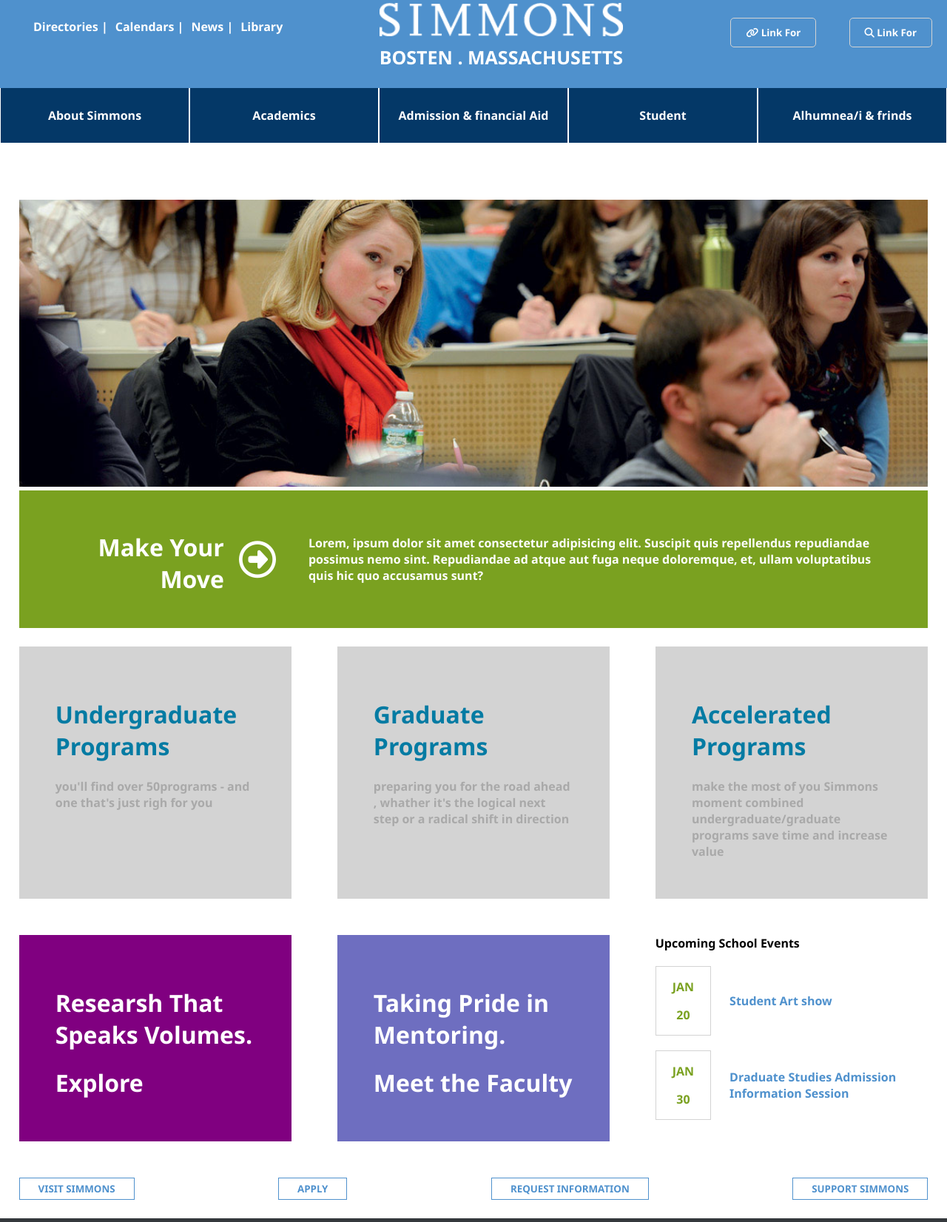
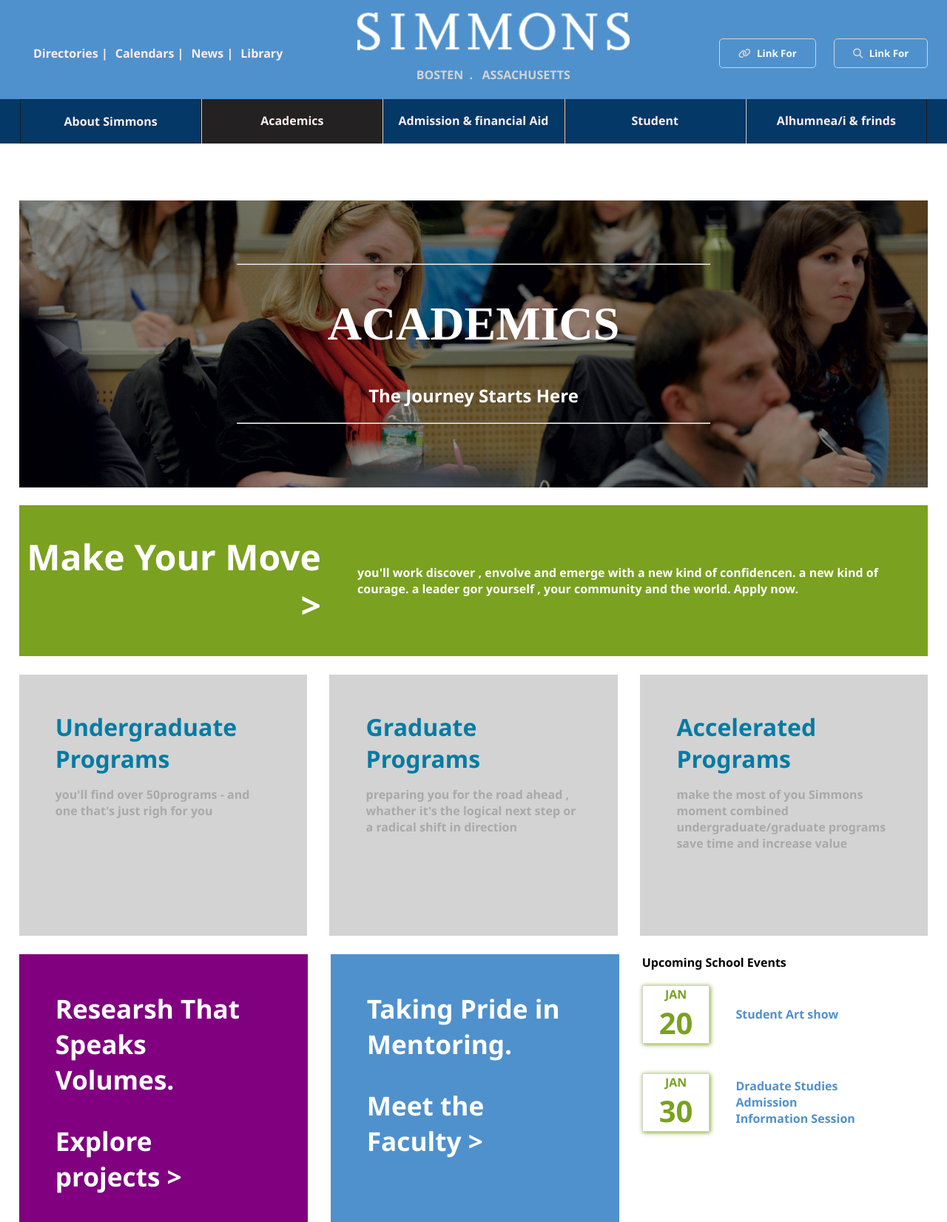
Before and after one commit to Mohammed-k77/bootcamp-6-exercise-1, a plain HTML site: page pages/ex8.html in a window 1280 px wide. Shown: the part 9-1661 px from the top of the page at 74% size. Drawn offline with Linux system fonts and the light colour scheme.

Commit message:
Complete Ex8

```diff
--- /dev/null
+++ b/assets/css/ex8.css
@@ -0,0 +1,398 @@
+@font-face {
+    font-family: 'mukta';
+    src: url(../font/Mukta-Regular.ttf);
+}
+
+
+/* General*/
+
+*{
+    font-family:'Segoe UI', Tahoma, Geneva, Verdana, sans-serif ;
+    font-weight: bold;
+}
+
+body{
+    margin: 0;
+}
+
+.continer{
+    margin: 0 ;
+}
+
+/*Start Header*/
+
+.header{
+    background-color: #4f91cd;
+    color: white;
+    padding: 2% 0 0.5% 0;
+    align-items: center;
+    display: flex;
+    justify-content: space-between;
+    width: 100%;
+    flex-wrap: wrap;
+    text-align: center;
+}
+
+.quickNav ul{
+    flex-basis: 200;
+    flex-wrap: 1;
+    display: flex;
+    list-style: none;
+}
+
+.quickNav ul li{
+    margin: 5px;
+}
+
+.quickNav ul li a{
+    text-decoration: none;
+    color: #ffeded;
+}
+
+.quickNav ul li a:hover{
+    color: white;
+}
+
+.branding{
+    flex-basis: 200;
+    flex-wrap: 1;
+}
+
+.branding pre{
+    text-transform: uppercase;
+    color: lightgray;
+}
+
+.branding img{
+    width: 100%;
+    height: 6.5vh;
+    filter: grayscale(1);
+}
+
+.utilities{
+    flex-basis: 200;
+    margin: 0 2% 0 2%;
+    flex-wrap: 1;
+}
+
+.btnLink , .btnSearsh{
+    border: 1px solid lightgrey;
+    padding: 10px 25px;
+    color: white;
+    border-radius: 5px;
+    background-color: transparent;
+    cursor: pointer;
+    transition: border 0.5s ease;
+}
+
+.btnLink{
+    margin-right: 10px;
+}
+
+.btnSearsh{
+    margin-left:10px ;
+}
+
+.btnLink:hover , .btnSearsh:hover{
+    border: 1px solid white;
+}
+
+.btnLink:hover .btnIcon, .btnSearsh:hover .btnIcon{
+    color: white;
+}
+
+.btnLink p, .btnSearsh p{
+    display: inline;
+}
+
+.btnIcon{
+    color: lightgray;
+    margin-right: 5px;
+    transform: color 0.5s ease;
+}
+
+/*End Header*/
+
+/* Start Main Navigation*/
+
+.mainNavigation{
+    display: flex;
+    justify-content: center;
+    flex-wrap: wrap;
+    background-color: #043867;
+    color: white;
+    font-weight: bold;
+}
+
+.aboutSimmons, .academics, .admission, .student, .alhumnea {
+    padding: 2px 0;
+    text-align: center;
+    color: #ffeded;
+    border-left: 1px solid lightgray;
+    border-right: 1px solid #211d1d;
+    cursor: pointer;
+    width: 19%;
+    transition: background-color 1s ease, color 1s ease;
+}
+
+.aboutSimmons:hover , .academics:hover , .admission:hover , .student:hover , .alhumnea:hover{
+    background-color: #211d1d;
+    color: white;
+}
+
+/* End Main Navigation*/
+
+/* Start Main Content*/
+
+.mainContent{
+    padding: 6% 2% 0 2%;
+}
+
+/* hero *******************  */
+
+.hero{
+    display: flex;
+    align-items: center;
+    justify-content: center;
+}
+
+.heroTextContiner{
+    text-align: center;
+    color: white;
+    flex-direction: column;
+    position: absolute;
+    width: 50%;
+}
+
+.heroTextContiner h1{
+    font-size: 4rem;
+}
+
+.hero img{
+    width: 100%;
+    position: relative;
+    z-index: -1;
+    filter: brightness(0.6);
+}
+
+/* solgan ************** */
+
+.solgan{
+    background-color: #7aa120;
+    color: white;
+    margin: 2% 0;
+    display: flex;
+    align-items: center
+}
+
+.smallText{
+    padding: 4%;
+}
+
+.smallText p{
+    margin: 0;
+}
+
+.largeText {
+    width: 60%;
+    margin: 0;
+    padding: 3% 0 3% 0;
+}
+
+.largeText h1{
+    margin: 0;
+    font-size: 3rem;
+    text-align: right;
+}
+
+/* calloutBlocks ******************** */
+
+.calloutBlocks{
+
+}
+
+.firstLine{
+    display: flex;
+    justify-content: space-between;
+    flex-wrap: wrap;
+    margin: 2% 0 0 0;
+}
+
+.undergraduateBlock , .graduateBlock , .accelerateBlock{
+    background-color: lightgray;
+    margin: 0;
+    padding: 4% 4% 8% 4%;
+    width: 22%;
+    display: flex;
+    flex-direction: column;
+    flex-grow: 1;
+    flex-basis: 200px;
+}
+
+.graduateBlock{
+    margin: 0 2.5%;
+}
+
+.undergraduateBlock h1 , .graduateBlock h1, .accelerateBlock h1{
+    color:rgb(4, 123, 163);
+    margin: 0;
+}
+
+.undergraduateBlock p, .graduateBlock p, .accelerateBlock p{
+    color: darkgray;
+}
+
+.secondLine{
+    display: flex;
+    justify-content: space-between;
+    color: white;
+    flex-wrap: wrap;
+    margin: 2% 0 0 0;
+}
+
+.explorBlock{
+    background-color: purple;
+    padding: 4% 4% 4% 4%;
+    flex-direction: column;
+    display: flex;
+    flex-grow: 1;
+    flex-basis: 200px;
+}
+
+.mentoringBlock{
+    background-color:#4f91cd;
+    padding: 4% 4% 4% 4%;
+    flex-direction: column;
+    display: flex;
+    flex-grow: 1;
+    flex-basis: 200px;
+    margin: 0 2.5%;
+}
+
+.explorBlock h1 , .mentoringBlock h1{
+    font-size: 2.2rem;
+    margin: 0;
+}
+
+.eventsBlock{
+    display: flex;
+    flex-grow: 1;
+    flex-basis: 200px;
+    flex-direction: column;
+    padding: 0% 7.7% 0% 0%;
+    height: 33vh;
+}
+
+.eventsBlock p{
+    margin: 0;
+    color: black;
+}
+
+.stuArtShow , .draduateStudies{
+    display: flex;
+    margin: 20px 0px;
+    align-items: center;
+}
+
+.eventsBlock .date{
+    margin: 0 35px 0 0;
+    text-align: center;
+    color: #7aa120;
+    border: 1px solid lightgray;
+    padding: 0px 22px;
+    box-shadow: 1px 1px 6px;
+}
+
+.eventsBlock .date p{
+    color: #7aa120;
+}
+
+.text p{
+    margin: 0;
+    color: #4f91cd;
+}
+
+/* Navigation Buttons ************** */
+
+.navigationButtons{
+    display: flex;
+    justify-content: space-between;
+    padding: 2% 0 2% 0%;
+}
+
+.btn{
+    color: #4f91cd;
+    padding: 12px 25px;
+    background-color: transparent;
+    border: 1px solid #4f91cd;
+    width: 23.6%;
+    text-transform: uppercase;
+    cursor: pointer;
+    transition: border 0.5s ease;
+}
+
+.btn:hover{
+    color: #2566a1;
+    border: 1px solid #2566a1;
+}
+
+/* End Main content */
+
+/* Start Footer */
+
+.footer{
+    padding: 2%;
+    color: white;
+    background-color: #34383c;
+}
+
+.footer .footerNavigation{
+    display: flex;
+    flex-wrap: wrap;
+    justify-content: space-around;
+}
+
+.footer .footerNavigation .col1,
+.footer .footerNavigation .col2,
+.footer .footerNavigation .col3,
+.footer .footerNavigation .col4{
+    flex-wrap: 1;
+    flex-basis: 200;
+}
+
+.footer ul{
+    list-style: none;
+    padding: 0;
+}
+
+.footer ul li a{
+    color: darkgray;
+    text-decoration: none;
+    cursor: pointer;
+    display: block;
+    margin: 2% 0 0 0;
+}
+
+.footer ul li h3 a{
+    color: white;
+    text-decoration: none;
+    cursor: pointer;
+    display: block;
+    margin: 2% 0 0 0;
+}
+
+.footer ul li a:hover{
+    color: white;
+}
+
+.footer .copyright{
+    margin: 8% 0 20% 0;
+    color: white;
+    text-align: center;
+}
+
+.footer .copyright hr{
+    color: white;
+}
+
+/* End Footer */
--- a/pages/ex8.html
+++ b/pages/ex8.html
@@ -3,336 +3,109 @@
 <head>
     <meta charset="UTF-8">
     <meta name="viewport" content="width=device-width, initial-scale=1.0">
-    <link rel="stylesheet" href="/assets/lib/fontawesome-v6.4.2/css/all.css">
+    <link rel="stylesheet" href="../assets/lib/fontawesome-v6.4.2/css/all.css">
+    <link rel="stylesheet" href="../assets/css/ex8.css">
 
     <title>Document</title>
-    <style>
-        @font-face {
-            font-family: 'mukta';
-            src: url(/assets/font/Mukta-Regular.ttf);
-        }
-        *{
-            font-family:'Segoe UI', Tahoma, Geneva, Verdana, sans-serif ;
-            font-weight: bold;
-        }
-
-        body{
-            margin: 0;
-        }
-
-        .continer{
-            margin: 0 ;
-        }
-
-        .headerSection{
-            background-color: #4f91cd;
-            color: white;
-            padding: 1% 0;
-            display: flex;
-            justify-content: space-between;
-            width: 100%;
-            text-align: center;
-        }
-
-        .headerSection ul{
-            display: flex;
-            list-style: none;
-        }
-
-        .headerSection ul li{
-            margin: 5px;
-        }
-
-        .headerSection ul li a{
-            text-decoration: none;
-            color: white;
-        }
-
-        .logoContiner h2 , .logoContiner p{
-            text-transform: uppercase;
-            font-size: 25px;
-            margin: 5px 0 12px 0;
-        }
-
-        .logoContiner img{
-            width: 100%;
-        }
-
-        .btnLink , .btnSearsh{
-            border: 1px solid lightgrey;
-            padding: 10px 20px;
-            color: white;
-            margin: 20px;
-            border-radius: 5px;
-            background-color: transparent;
-            cursor: pointer;
-        }
-        .btnLink p, .btnSearsh p{
-            display: inline;
-        }
-
-        .linksSection{
-            display: flex;
-            justify-content: space-around;
-            background-color: #043867;
-            color: white;
-            font-weight: bold;
-        }
-
-        .aboutSimmons , .academics , .admission , .student , .alhumnea{
-            padding: 10px 20px;
-            text-align: center;
-            border-left: 1px solid white;
-            border-right: 1px solid white;
-            width: 17%;
-        }
-
-        .content{
-            padding: 6% 2% 0 2%;
-        }
-
-        .lindingphoto{
-
-        }
-
-        .lindingphoto img{
-            width: 100%;
-        }
-
-        .makeYourMove{
-            background-color: #7aa120;
-            color: white;
-            display: flex;
-            align-items: center;
-        }
-
-        .smallText p{
-            padding: 5%;
-        }
-
-        .largeText {
-            width: 37%;
-            padding: 10px 20px 0 50px
-        }
-
-        .largeText h1{
-            margin: 0;
-            text-align: right;
-        }
-
-        .arrowIcon{
-            font-size: 50px;
-
-        }
-
-        .firstLine{
-            display: flex;
-            justify-content: space-between;
-        }
-
-        .undeg , .graduate , .accele{
-            background-color: lightgray;
-            margin: 2% 0%;
-            padding: 4% 4% 3% 4%;
-            width: 22%;
-        }
-
-        .undeg h1 , .graduate h1, .accele h1{
-            color:rgb(4, 123, 163);
-        }
-
-        .undeg p, .graduate p, .accele p{
-            color: darkgray;
-        }
-
-        .secondLine{
-            display: flex;
-            justify-content: space-between;
-            color: white;
-        }
-
-        .researsh{
-            background-color: purple;
-            margin: 2% 0%;
-            padding: 4% 4% 3% 4%;
-            width: 22%;
-        }
-
-        .taking{
-            background-color: rgb(110, 110, 192);
-            margin: 2% 0%;
-            padding: 4% 4% 3% 4%;
-            width: 22%;
-        }
-
-        .uucompon{
-            margin: 2% 0%;
-            width: 30%;
-        }
-
-        .stuArtShow , .graduateStu{
-            display: flex;
-            margin: 20px 0px;
-            align-items: center;
-        }
-
-        .date{
-            margin: 0 25px 0 0;
-            color: #7aa120;
-            text-align: center;
-            border: 1px solid lightgray;
-            padding: 0 22px;
-        }
-
-        .somrbtn{
-            display: flex;
-            justify-content: space-between;
-            padding: 2% 0 2% 0%;
-        }
-
-        .btn{
-            color: #4f91cd;
-            padding: 5px 25px;
-            background-color: transparent;
-            border: 1px solid #4f91cd;
-            text-transform: uppercase;
-        }
-
-        .footer{
-            padding: 2%;
-            color: white;
-            background-color: #34383c;
-        }
-
-        .footer .interestingLinks{
-            display: flex;
-            justify-content: space-around;
-        }
-
-        .footer ul{
-            list-style: none;
-            padding: 0;
-        }
-
-        .footer ul li a{
-            color: darkgray;
-            text-decoration: none;
-            cursor: pointer;
-            display: block;
-            margin: 2% 0 0 0;
-        }
-
-        .footer ul li h3 a{
-            color: white;
-            text-decoration: none;
-            cursor: pointer;
-            display: block;
-            margin: 2% 0 0 0;
-        }
-
-        .footer ul li a:hover{
-            color: white;
-        }
-
-        .footer .copyRighSection{
-            margin: 8% 0 20% 0;
-            color: white;
-            text-align: center;
-        }
-
-        .footer .copyRighSection hr{
-            color: white;
-        }
-
-    </style>
 </head>
 <body>
     <div class="continer">
-        <div class="headerSection">
+        <div class="header">
+            <div class="quickNav">
                 <ul>
                     <li><a href="#">Directories |</a></li>
                     <li><a href="#">Calendars |</a></li>
                     <li><a href="#">News |</a></li>
                     <li><a href="#">Library </a></li>
                 </ul>
-            <div class="logoContiner">
+            </div>
+            <div class="branding">
                 <img src="../assets/img/4.png"  alt="Loading">
-                <p>Bosten . massachusetts</p>
+                <pre>Bosten  .   assachusetts</pre>
             </div>
-            <div class="rightbuttns">
+            <div class="utilities">
                 <button class="btnLink">
-                    <i class="fa fas fa-link"></i>
+                    <i class="fa fas fa-link btnIcon"></i>
                     <p>Link For</p>
                 </button>
                 <button class="btnSearsh">
-                    <i class="fa fas fa-search"></i>
+                    <i class="fa fas fa-search btnIcon"></i>
                     <p>Link For</p>
                 </button>
             </div>
         </div>
-        <div class="linksSection">
-            <div class="aboutSimmons"><p>About Simmons</p></div>
-            <div class="academics"><p>Academics</p></div>
+        <div class="mainNavigation">
+            <div class="aboutSimmons" style="border: 1px solid #211d1d;"><p>About Simmons</p></div>
+            <div class="academics" style="background-color: #232121;"><p>Academics</p></div>
             <div class="admission"><p>Admission & financial Aid</p></div>
             <div class="student"><p>Student</p></div>
             <div class="alhumnea"><p>Alhumnea/i & frinds</p></div>
 
         </div>
-        <div class="content">
-            <div class="lindingphoto">
+        <div class="mainContent">
+            <div class="hero">
                 <img src="../assets/img/5.jpg" alt="Loading">
+                <div class="heroTextContiner">
+                    <hr>
+                    <h1 style="font-family: none;">ACADEMICS</h1>
+                    <h2>The Journey Starts Here</h2>
+                    <hr>
                 </div>
-            <div class="makeYourMove">
-                <div class="largeText"><h1>Make Your Move</h1></div>
-                <div class="icon"><i class="fa far far fa-arrow-alt-circle-right arrowIcon"></i></div>
-                <div class="smallText"><p>Lorem, ipsum dolor sit amet consectetur adipisicing elit.
-                     Suscipit quis repellendus repudiandae possimus nemo sint. Repudiandae ad atque aut
-                      fuga neque doloremque, et, ullam voluptatibus quis hic quo accusamus sunt?</p></div>
             </div>
-            <div class="Services">
+            <div class="solgan">
+                <div class="largeText"><h1>Make Your Move  ></h1></div>
+                <div class="smallText"><p>you'll work discover , envolve and emerge with a new kind
+                     of confidencen. a new kind of courage. a leader gor yourself , your community and
+                     the world. Apply now.</p></div>
+            </div>
+            <div class="calloutBlocks">
                 <div class="firstLine">
-                    <div class="undeg">
+                    <div class="undergraduateBlock">
                         <h1>Undergraduate Programs</h1>
                         <p>you'll find over 50programs - and one that's just righ for you</p>
                     </div>
-                    <div class="graduate">
+                    <div class="graduateBlock">
                         <h1>Graduate Programs</h1>
                         <p>preparing you for the road ahead , whather it's the logical next step or a radical shift in direction </p>
                     </div>
-                    <div class="accele">
+                    <div class="accelerateBlock">
                         <h1>Accelerated Programs</h1>
                         <p>make the most of you Simmons moment combined undergraduate/graduate programs save time and increase value</p>
                     </div>
                 </div>
                 <div class="secondLine">
-                    <div class="researsh">
+                    <div class="explorBlock">
                         <h1>Researsh That Speaks Volumes.</h1>
-                        <h1>Explore</h1>
+                        <h1><pre>Explore
+projects ></pre>
+                        </h1>
                     </div>
-                    <div class="taking">
+                    <div class="mentoringBlock">
                         <h1>Taking Pride in Mentoring.</h1>
-                        <h1>Meet the Faculty</h1>
+                        <h1><pre>Meet the
+Faculty ></pre>
+                        </h1>
                     </div>
-                    <div class="uucompon">
-                        <p style="margin: 0; color: black;">Upcoming School Events</p>
+                    <div class="eventsBlock">
+                        <p>Upcoming School Events</p>
                         <div class="stuArtShow">
-                            <div class="date" style="color: #7aa120;">
+                            <div class="date">
                                 <p>JAN</p>
-                                <p>20</p>
+                                <p style="font-size: 40px;">20</p>
                             </div>
-                            <div class="text" style="margin: 0; color: #4f91cd;"><p>Student Art show</p></div>
+                            <div class="text"><p>Student Art show</p></div>
                         </div>
-                        <div class="graduateStu">
-                            <div class="date" style="color: #7aa120;">
+                        <div class="draduateStudies">
+                            <div class="date">
                                 <p>JAN</p>
-                                <p>30</p>
+                                <p style="font-size: 40px;">30</p>
                             </div>
-                            <div class="text" style="margin: 0; color: #4f91cd;">Draduate Studies Admission Information Session</div>
+                            <div class="text"><p>Draduate Studies Admission Information Session</p></div>
                         </div>
                     </div>
                 </div>
             </div>
-            <div class="somrbtn">
+            <div class="navigationButtons">
                 <button class="btn">visit simmons</button>
                 <button class="btn">Apply</button>
                 <button class="btn">Request information</button>
@@ -340,7 +113,7 @@
             </div>
         </div>
         <div class="footer">
-            <div class="interestingLinks">
+            <div class="footerNavigation">
                 <div class="col1">
                     <div>
                         <h3>Academics</h3>
@@ -425,7 +198,7 @@
                     </div>
                 </div>
             </div>
-            <div class="copyRighSection">
+            <div class="copyright">
                 <hr>
                 <p>&copy; 2016 Simmons College | 300 the Fenway,Boston,MA 02115 | 617-521-2000</p>
             </div>
```
Also changed, not shown: exercisesImg/WhatsApp Im4444 14.26.57.jpg (added), exercisesImg/WhatsApp Image 2023-09-14 at 11.36.34.jpg (added), exercisesImg/WhatsApp Image 2023-09-25 at 14.26.57.jpg (added). Lines whose indentation alone changed are shown as unchanged.
